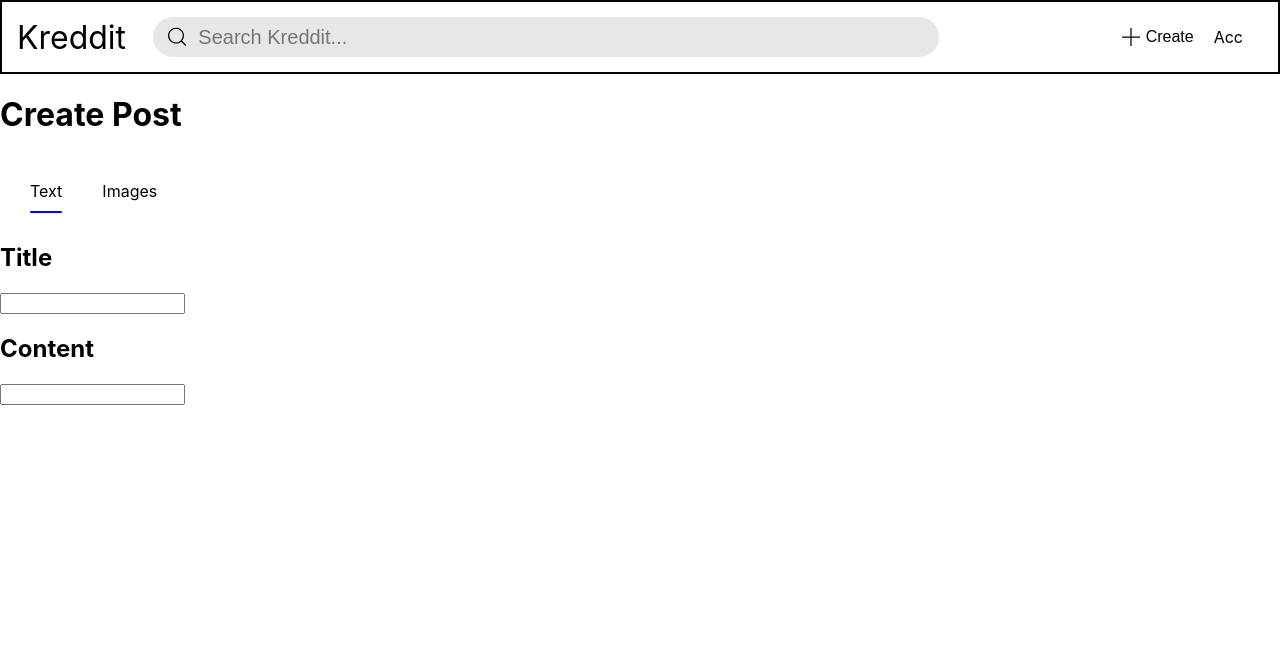
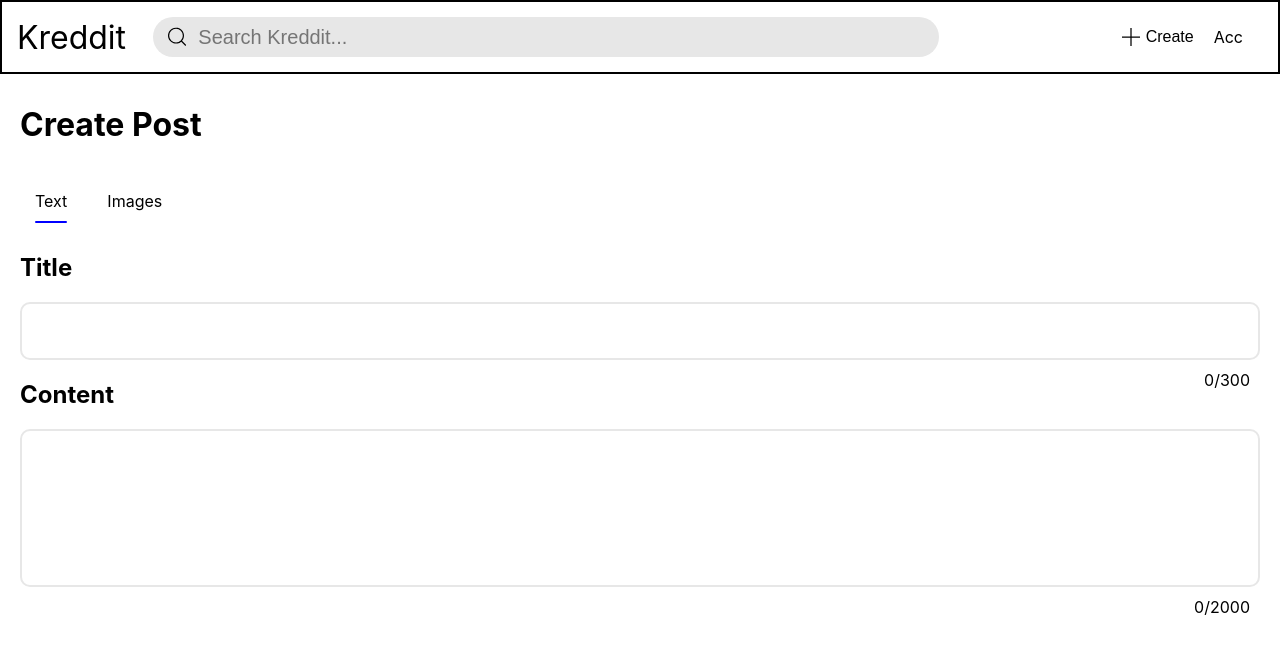
Before and after one commit to timothyhohyhtomit/kreddit, a React (Create React App) app in the folder client/: page /post/create in a window 1280 px wide. Shown: the top 652 px of the page. Built offline with nearby package versions, Linux system fonts and the light colour scheme.

Commit message:
Created a title and a content input field for create post page, named them CreatePostTitleView.js and CreatePostContentView.js; Styled them

```diff
--- /dev/null
+++ b/client/src/view/post/CreatePostContentView.css
@@ -0,0 +1,31 @@
+.post-create-text-body-content-container {
+    box-sizing: border-box;
+    height: inherit;
+    overflow-y: auto;
+    border: 2px solid #e7e7e7;
+    border-radius: 10px;
+    background-color: transparent;
+}
+
+.post-create-text-body-content {
+    box-sizing: border-box;
+    width: 100%;
+    min-height: 150px;
+    background: 0px 0px;
+    font-size: 125%;
+    overflow-y: auto;
+    overflow-wrap: break-word;
+    border: none;
+    outline: none;
+    resize: none;
+    cursor: text;
+    white-space: pre-wrap;
+    letter-spacing: normal;
+    word-spacing: normal;
+}
+
+.post-create-text-body-content-char-count {
+    box-sizing: border-box;
+    float: right;
+    margin: 10px;
+}
--- /dev/null
+++ b/client/src/view/post/CreatePostContentView.js
@@ -0,0 +1,18 @@
+import React from "react";
+
+import "./CreatePostContentView.css";
+import { post } from "../../app/constant";
+
+function CreatePostContentView({ content, setContent, handleContentInputBlur }) {
+    return (
+        <>
+            <h2>Content</h2>
+            <div className="post-create-text-body-content-container">
+                <textarea className="post-create-text-body-content" maxLength={post.create.content.MAX_LENGTH} onChange={(e) => setContent(e.currentTarget.value)} onBlur={handleContentInputBlur} required>{content}</textarea>
+            </div>
+            <div className="post-create-text-body-content-char-count">{content.length}/{post.create.content.MAX_LENGTH}</div>
+        </>
+    );
+}
+
+export default CreatePostContentView;
--- /dev/null
+++ b/client/src/view/post/CreatePostHeaderView.css
@@ -0,0 +1,6 @@
+.post-create-header {
+    box-sizing: border-box;
+    width: 100%;
+    margin: 15px auto;
+    padding: 0 10px;
+}
--- a/client/src/view/post/CreatePostHeaderView.js
+++ b/client/src/view/post/CreatePostHeaderView.js
@@ -1,4 +1,6 @@
 import React from "react";
+
+import "./CreatePostHeaderView.css";
 
 function CreatePostHeaderView() {
     return (
--- a/client/src/view/post/CreatePostSelectTabsView.css
+++ b/client/src/view/post/CreatePostSelectTabsView.css
@@ -1,9 +1,10 @@
 .post-create-tabs {
+    box-sizing: border-box;
     display: flex;
     flex-direction: row;
     justify-content: start;
     align-items: center;
-    margin: 5px;
+    margin: 5px auto;
     padding: 5px;
     background-color: transparent;
 }
--- /dev/null
+++ b/client/src/view/post/CreatePostTextBodyView.css
@@ -0,0 +1,11 @@
+.post-create-text-body {
+    clear: both;
+    box-sizing: border-box;
+    width: 100%;
+    margin: 15px auto;
+    padding: 0 10px;
+}
+
+.post-create-text-body * {
+    box-sizing: border-box;
+}
--- a/client/src/view/post/CreatePostTextBodyView.js
+++ b/client/src/view/post/CreatePostTextBodyView.js
@@ -1,16 +1,22 @@
 import React from "react";
+import CreatePostTitleView from "./CreatePostTitleView";
 
-function CreatePostTextBodyView({ title, setTitle, content, setContent }) {
+import "./CreatePostTextBodyView.css";
+import CreatePostContentView from "./CreatePostContentView";
+
+function CreatePostTextBodyView({ title, setTitle, content, setContent, handleTitleInputBlur, handleContentInputBlur }) {
     return (
         <div className="post-create-text-body">
-            <h2>Title</h2>
-            <div className="post-create-text-body-title">
-                <input value={title} onChange={(e) => setTitle(e.currentTarget.value)} />
-            </div>
-            <h2>Content</h2>
-            <div className="post-create-text-content">
-                <input value={content} onChange={(e) => setContent(e.currentTarget.value)} />
-            </div>
+            <CreatePostTitleView
+                title={title}
+                setTitle={setTitle}
+                handleTitleInputBlur={handleTitleInputBlur}
+            />
+            <CreatePostContentView
+                content={content}
+                setContent={setContent}
+                handleContentInputBlur={handleContentInputBlur}
+            />
         </div>
     );
 }
--- /dev/null
+++ b/client/src/view/post/CreatePostTitleView.css
@@ -0,0 +1,38 @@
+.post-create-text-body-title-container {
+    clear: both;
+    width: 100%;
+    box-sizing: border-box;
+    height: inherit;
+    overflow-y: auto;
+    border: 2px solid #e7e7e7;
+    border-radius: 10px;
+    background-color: transparent;
+}
+
+.post-create-text-body-title {
+    box-sizing: border-box;
+    width: 100%;
+    min-height: 50px;
+    background: 0px 0px;
+    font-size: 125%;
+    overflow-y: auto;
+    -ms-overflow-style: none;
+    overflow-wrap: break-word;
+    border: none;
+    outline: none;
+    resize: none;
+    cursor: text;
+    white-space: pre-wrap;
+    letter-spacing: normal;
+    word-spacing: normal;
+}
+
+.post-create-text-body-title::-webkit-scrollbar {
+    display: none;
+}
+
+.post-create-text-body-title-char-count {
+    box-sizing: border-box;
+    float: right;
+    margin: 10px;
+}
--- /dev/null
+++ b/client/src/view/post/CreatePostTitleView.js
@@ -0,0 +1,18 @@
+import React from "react";
+
+import "./CreatePostTitleView.css";
+import { post } from "../../app/constant";
+
+function CreatePostTitleView({ title, setTitle, handleTitleInputBlur }) {
+    return (
+        <>
+            <h2>Title</h2>
+            <div className="post-create-text-body-title-container">
+                <textarea className="post-create-text-body-title" maxLength={post.create.title.MAX_LENGTH} onChange={(e) => setTitle(e.currentTarget.value)} onBlur={handleTitleInputBlur} required>{title}</textarea>
+            </div>
+            <div className="post-create-text-body-title-char-count">{title.length}/{post.create.title.MAX_LENGTH}</div>
+        </>
+    );
+}
+
+export default CreatePostTitleView;
--- /dev/null
+++ b/client/src/view/post/CreatePostView.css
@@ -0,0 +1,10 @@
+.post-create {
+    box-sizing: border-box;
+    width: 100%;
+    margin: 0;
+    padding: 10px;
+}
+
+.post-create * {
+    box-sizing: border-box;
+}
--- a/client/src/view/post/CreatePostView.js
+++ b/client/src/view/post/CreatePostView.js
@@ -5,9 +5,11 @@ import CreatePostHeaderView from "./CreatePostHeaderView";
 import CreatePostSelectTabsView from "./CreatePostSelectTabsView";
 import CreatePostTextBodyView from "./CreatePostTextBodyView";
 
+import "./CreatePostView.css";
+
 function CreatePostView({ selectedTab, setSelectedTab, title, setTitle, content, setContent, handleCreatePostSubmit }) {
     return (
-        <>
+        <div className="post-create">
             <CreatePostHeaderView />
             <CreatePostSelectTabsView
                 selectedTab={selectedTab}
@@ -21,7 +23,7 @@ function CreatePostView({ selectedTab, setSelectedTab, title, setTitle, content,
                     setContent={setContent}
                 />
             }
-        </>
+        </div>
     );
 }
 
```
